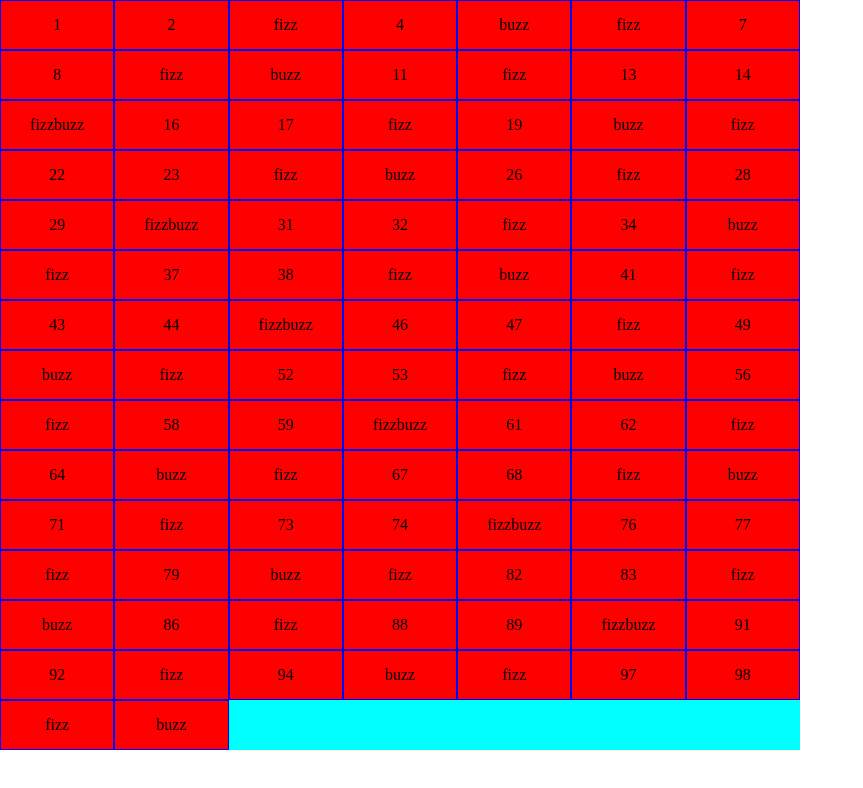
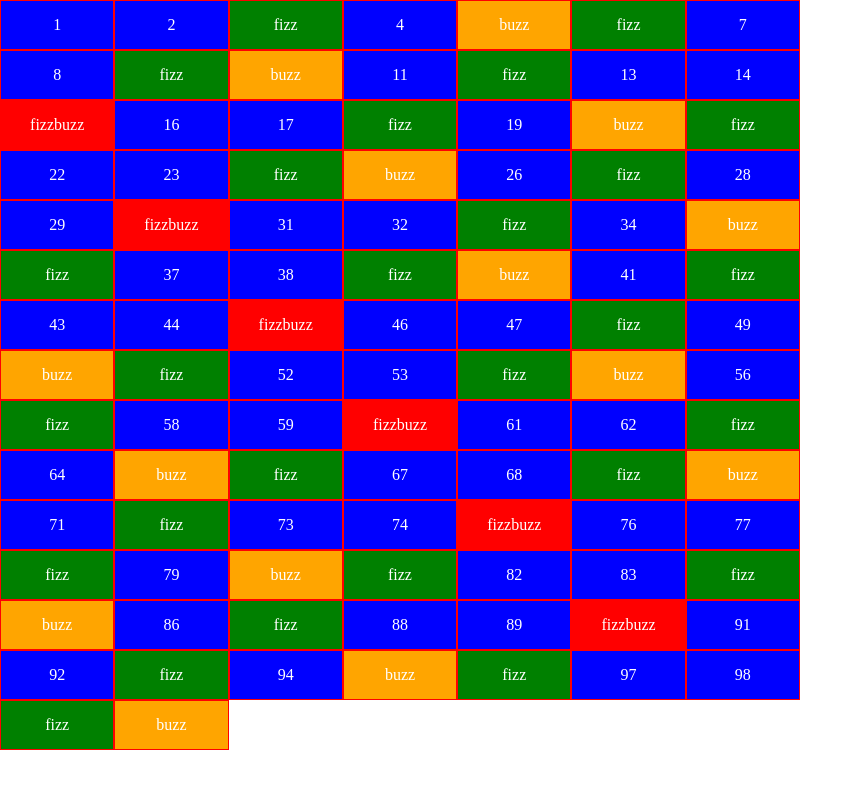
Before and after one commit to Nembo93/js-fizzbuzz, a plain HTML site: page index.html in a window 1280 px wide. Shown: the whole page, without its empty margins (0-863 px from the left). Drawn offline with Linux system fonts and the light colour scheme.

Commit message:
Aggiunge nella definizione delle condizioni la funzione per colorare le caselle in base al contenuto

```diff
--- a/css/style.css
+++ b/css/style.css
@@ -5,7 +5,6 @@
     padding: 0;
 }
 .container{
-    background-color: aqua;
     display: flex;
     flex-wrap: wrap;
     width: 800px;
@@ -13,10 +12,20 @@
 .box{
     width: calc(100% / 7);
     height: 50px;
-    background-color: red;
-    border: 1px solid blue;
+    background-color: blue;
+    border: 1px solid red;
+    color: white;
     line-height: 100%;
     display: flex;
     justify-content: center;
     align-items: center;
 }
+.bg_color_green{
+    background-color: green;
+}
+.bg_color_orange{
+    background-color: orange;
+}
+.bg_color_red{
+    background-color: red;
+}
--- a/js/main.js
+++ b/js/main.js
@@ -15,7 +15,7 @@ for (let i = 1; i <= 100; i++ ){
     if (((i % 3) == 0) && ((i % 5) == 0)){
         console.log(`fizzbuzz`);
         // let box = document.createElement(`div`);
-        // box.classList.add(`box`);
+        box.classList.add(`bg_color_red`);
         let textI = document.createTextNode(`fizzbuzz`);
         box.appendChild(textI);
         // document.getElementById(`containerId`).appendChild(box);
@@ -23,7 +23,7 @@ for (let i = 1; i <= 100; i++ ){
     else if ((i % 3) == 0){
         console.log(`fizz`);
         // let box = document.createElement(`div`);
-        // box.classList.add(`box`);
+        box.classList.add(`bg_color_green`);
         let textI = document.createTextNode(`fizz`);
         box.appendChild(textI);
         // document.getElementById(`containerId`).appendChild(box);
@@ -31,7 +31,7 @@ for (let i = 1; i <= 100; i++ ){
     else if ((i % 5) == 0){
         console.log(`buzz`);
         // let box = document.createElement(`div`);
-        // box.classList.add(`box`);
+        box.classList.add(`bg_color_orange`);
         let textI = document.createTextNode(`buzz`);
         box.appendChild(textI);
         // document.getElementById(`containerId`).appendChild(box);
```
